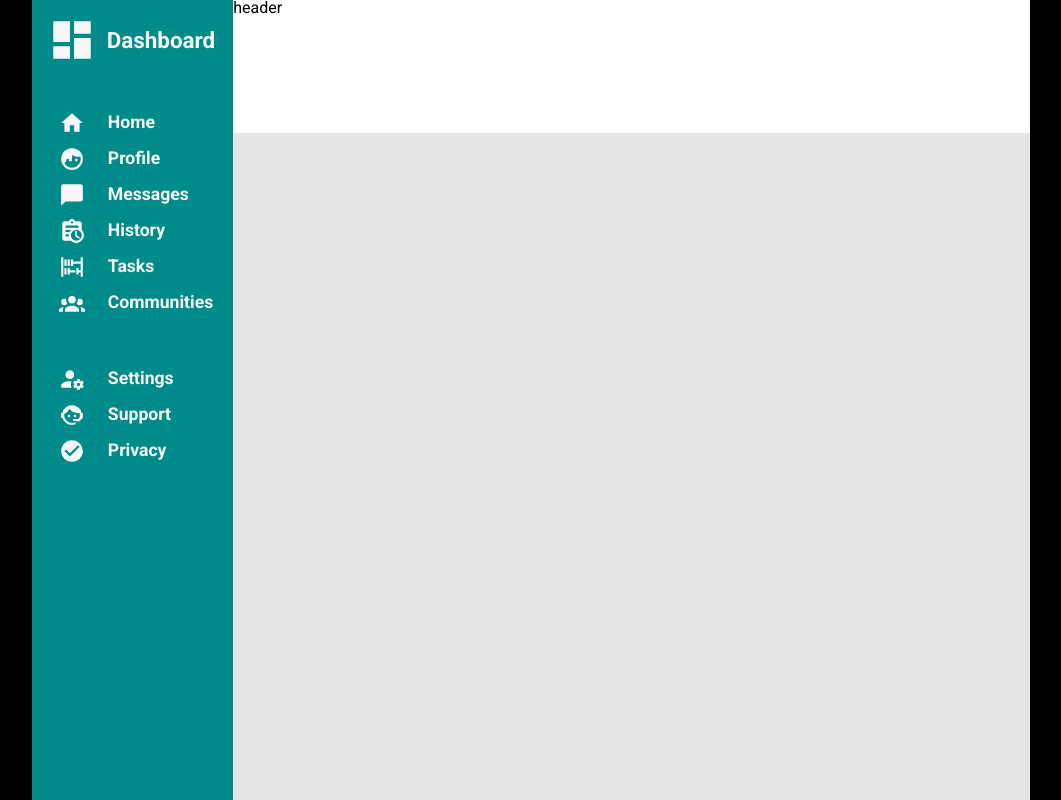
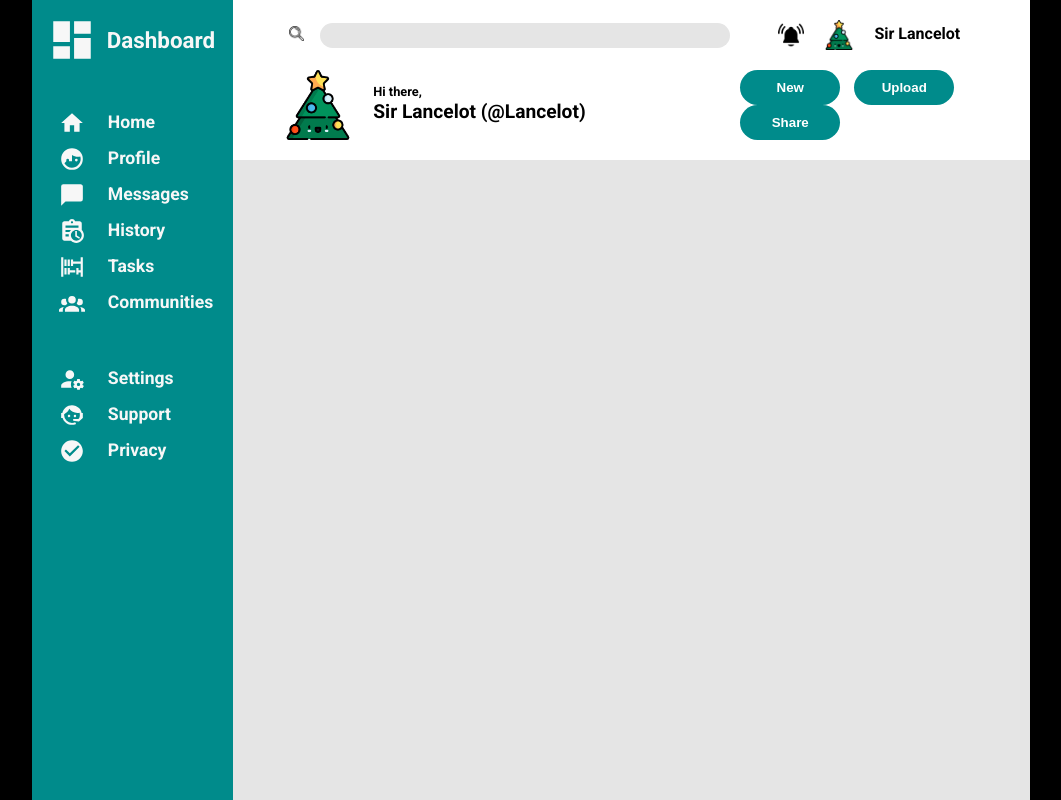
Before and after one commit to positiveMeme/admin-dashboard, a plain HTML site: page index.html in a window 1280 px wide. Shown: the whole page, without its empty margins (109-1170 px from the left). Drawn offline with Linux system fonts and the light colour scheme.

Commit message:
Header finished, yet to add shadow below

```diff
--- a/index.html
+++ b/index.html
@@ -31,7 +31,30 @@ Don’t forget to push your finished dashboard to GitHub. Use GitHub Pages to pu
 </head>
 
 <body>
-    <header>header</header>
+    <header>
+        <div class="search">
+            <button class="search-button" type="submit"><img class="search-icon" src="loupe.png"
+                    alt="search icon"></button>
+            <input type="text" name="search-bar" id="search-bar">
+        </div>
+        <div class="alerts">
+            <img src="notification.png" alt="bell icon">
+            <img src="christmas-tree.png" alt="tree icon">
+            <p>Sir Lancelot</p>
+        </div>
+        <div class="user-info">
+            <img src="christmas-tree.png" alt="tree icon">
+            <div class="name">
+                <p>Hi there,</p>
+                <p>Sir Lancelot (@Lancelot)</p>
+            </div>
+        </div>
+        <div class="buttons">
+            <button class="btn2">New</button>
+            <button class="btn2">Upload</button>
+            <button class="btn2">Share</button>
+        </div>
+    </header>
     <nav>
         <div class="dashboard">
             <img src="view-dashboard.svg" alt="dashboard icon">
--- a/styles.css
+++ b/styles.css
@@ -154,6 +154,12 @@ nav {
 
 header {
     background-color: white;
+    display: grid;
+    grid-template-areas: "search alerts"
+        "user-info buttons";
+    align-items: center;
+    padding: 20px 50px;
+    row-gap: 20px;
 }
 
 main {
@@ -203,3 +209,120 @@ li img {
 .dashboard img {
     padding-right: 10px;
 }
+
+.alerts,
+.buttons {
+    justify-self: end;
+}
+
+input,
+.user-info {
+    justify-self: start;
+}
+
+.alerts,
+.user-info,
+.search {
+    display: grid;
+    grid-template-columns: auto auto auto;
+    align-items: center;
+}
+
+.name p:first-of-type {
+    font-size: 0.8em;
+    font-weight: 600;
+    padding: 0 0 3px 20px;
+}
+
+.name p:last-of-type {
+    font-size: 1.2em;
+    font-weight: 600;
+    padding: 0 0 3px 20px;
+}
+
+.alerts p {
+    font-size: 1em;
+    font-weight: 600;
+    padding: 0 20px 3px 20px;
+}
+
+.user-info img {
+    height: 70px;
+}
+
+.alerts img:last-of-type {
+    height: 30px;
+}
+
+.alerts img:first-of-type {
+    height: 26px;
+    padding: 0 20px 0 0;
+    transition: all .2s ease-in-out;
+}
+
+.btn2 {
+    background-color: darkcyan;
+    border-radius: 40px;
+    border: 0 solid transparent;
+    color: white;
+    padding: 10px 20px;
+    margin: 0 0 0 10px;
+    width: 100px;
+    font-weight: 600;
+    transition: all .2s ease-in-out;
+}
+
+.btn2:active {
+    opacity: 0.8;
+}
+
+.btn2:hover {
+    transform: scale(1.05);
+    cursor: pointer;
+}
+
+li:hover {
+    cursor: pointer;
+}
+
+.alerts img:first-of-type:hover {
+    cursor: pointer;
+    transform: scale(1.1);
+}
+
+.alerts img:first-of-type:active {
+    opacity: 0.7;
+}
+
+.search-button {
+    border: none;
+    background-color: transparent;
+}
+
+input {
+    border: none;
+    background-color: rgb(229, 229, 229);
+    border-radius: 40px;
+    height: 25px;
+    width: 400px;
+    padding: 0 0 0 10px;
+    font-family: 'roboto';
+    margin: 0 0 0 10px;
+}
+
+input:focus {
+    outline: darkcyan solid 2px;
+}
+
+.search-icon {
+    height: 15px;
+}
+
+.search-button:hover {
+    cursor: pointer;
+    transform: scale(1.1);
+}
+
+.search-button:active {
+    opacity: 0.7;
+}
```
Also changed, not shown: christmas-tree.png (added), loupe.png (added), notification.png (added), santa-claus.png (added).
